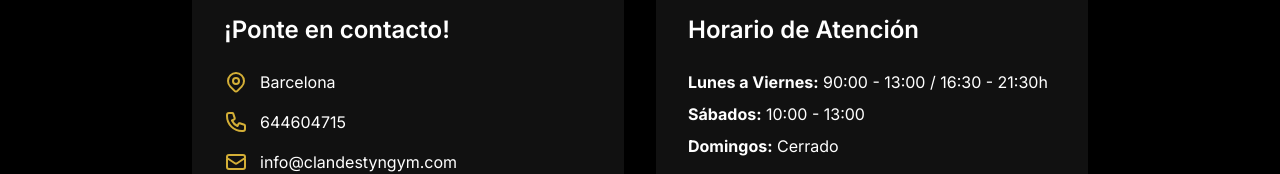
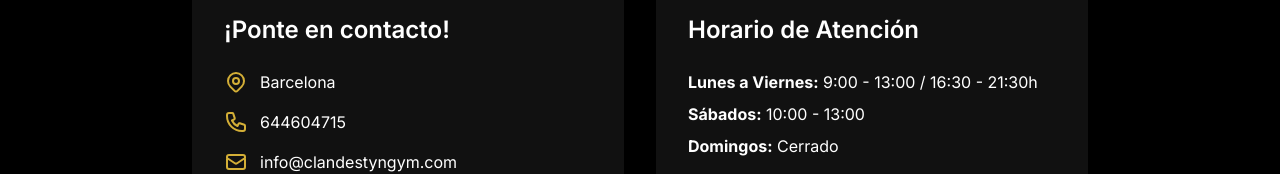
Before and after one commit to Ikerlopez13/gym_clandesyn, a Next.js app: page / in a window 1280 px wide. Shown: the part 3984-4158 px from the top of the page. Built offline with nearby package versions, Linux system fonts and the light colour scheme.

Commit message:
Ajuste margen superior del texto en el hero para móvil (mejor visibilidad bajo el logo)

```diff
--- a/src/app/page.tsx
+++ b/src/app/page.tsx
@@ -22,7 +22,7 @@ export default function Home() {
         </div>
 
         {/* Content */}
-        <div className="relative z-10 container mx-auto px-4 h-[calc(100vh-4rem)] flex flex-col justify-center items-center text-center mt-64">
+        <div className="relative z-10 container mx-auto px-4 h-[calc(100vh-4rem)] flex flex-col justify-center items-center text-center mt-32 md:mt-64">
           <h1 className="text-4xl md:text-6xl font-extrabold text-accent mb-4 drop-shadow-lg">Próxima apertura</h1>
           <p className="text-xl md:text-2xl max-w-3xl mx-auto mb-12 text-accent/90 leading-relaxed">
             Tu centro de entrenamiento especializado en artes marciales y deportes de contacto.
@@ -404,7 +404,7 @@ export default function Home() {
               <div className="card-body">
                 <h3 className="card-title text-2xl mb-4">Horario de Atención</h3>
                 <div className="space-y-2">
-                  <p><strong>Lunes a Viernes:</strong> 90:00 - 13:00 / 16:30 - 21:30h</p>
+                  <p><strong>Lunes a Viernes:</strong> 9:00 - 13:00 / 16:30 - 21:30h</p>
                   <p><strong>Sábados:</strong> 10:00 - 13:00</p>
                   <p><strong>Domingos:</strong> Cerrado</p>
                 </div>
```
